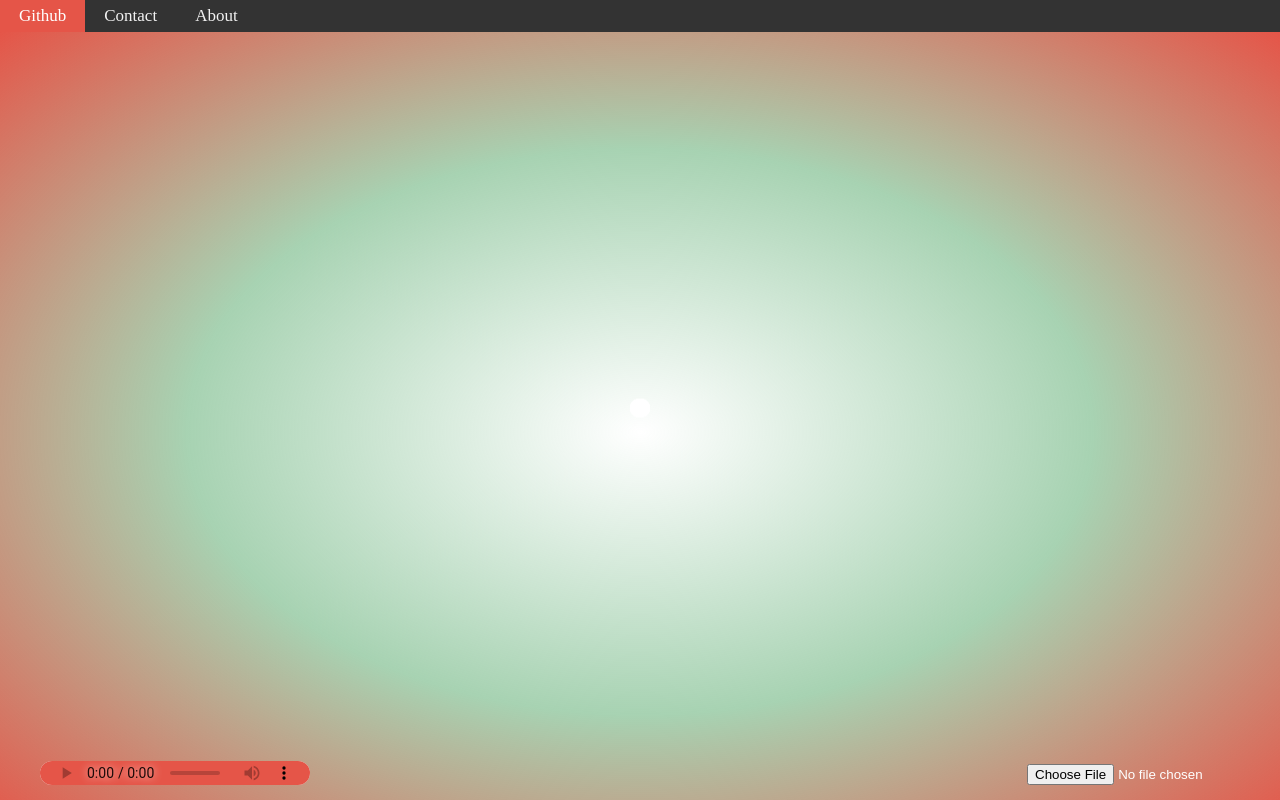
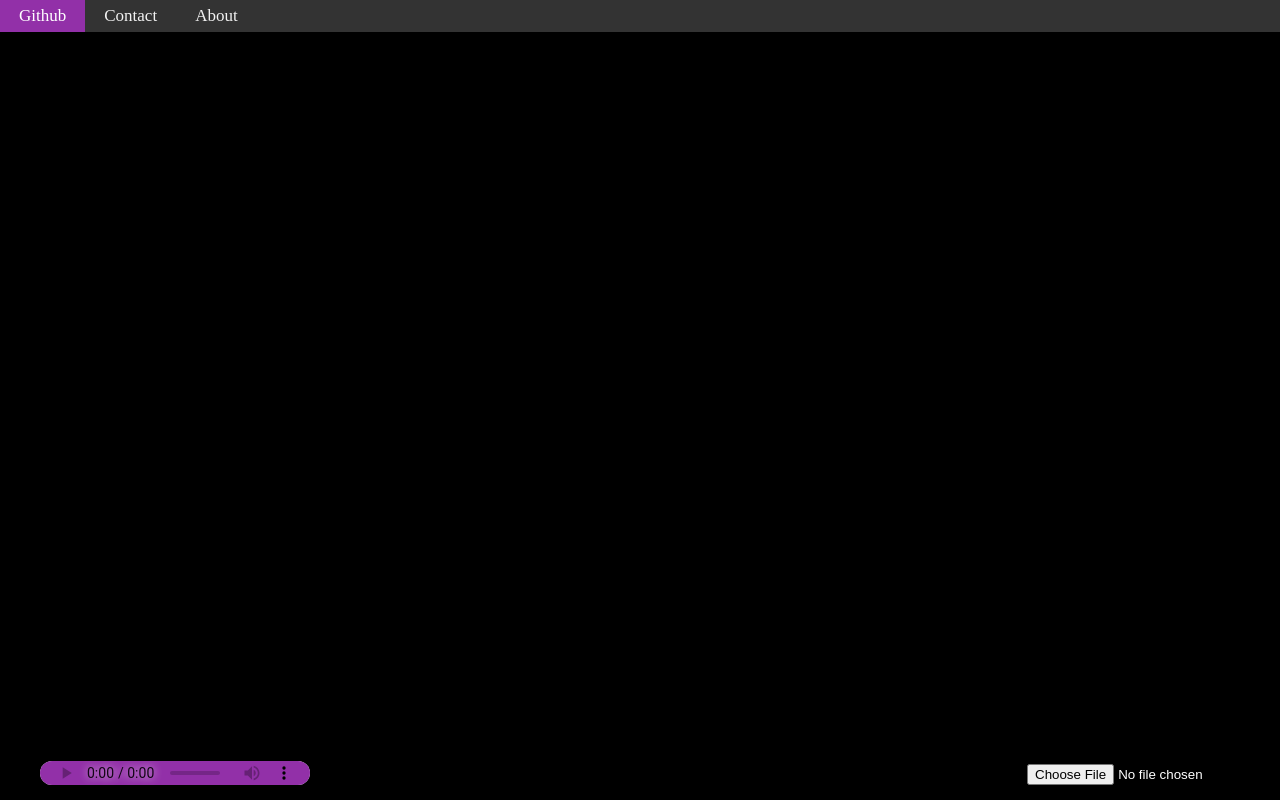
Before and after one commit to dlaucodes/JSProject, a website built with webpack: page index.html in a window 1280 px wide. Built offline with nearby package versions, Linux system fonts and the light colour scheme.

Commit message:
change visual

```diff
--- a/src/index.js
+++ b/src/index.js
@@ -22,7 +22,7 @@ document.addEventListener('DOMContentLoaded', ()=> {
     analyser.connect(audioContext.destination);
     analyser.fftSize = 512;
     const bufferLength = analyser.frequencyBinCount;
-    const dataArray = new Uint8Array(bufferLength);
+    const dataArray = new Uint8Array(bufferLength* 4);
 
 
     const barWidth = canvas.width/bufferLength;
@@ -40,38 +40,74 @@ document.addEventListener('DOMContentLoaded', ()=> {
 // })
 
     function drawVisualiser(bufferLength, x, barWidth, barHeight, dataArray){
-        for (let i = 2; i < bufferLength; i++){
-        barHeight = dataArray[i] * 0.4;
+        for (let i = 0; i < bufferLength; i++){
+        barHeight = dataArray[i] * 4;
         ctx.save();
         ctx.translate(canvas.width/2, canvas.height/2);
-        ctx.rotate(i * 3.2);
-        const hue = i * 5;
-        ctx.fillStyle = 'hsl(' + hue + ',70%,' + barHeight + '%)';
-        ctx.strokeStyle = 'white';
-        ctx.fillRect(barHeight/2, barHeight * 2, barWidth * 2, barHeight * 1.5);
-        ctx.strokeRect(barHeight/2, barHeight * 1.9, barWidth * 2, barHeight *2)
+        ctx.rotate(i * 6.184);
+        const hue = 272 + i * 0.05;
+        ctx.fillStyle = 'hsl(' + hue + ',100%,50%)'
+        ctx.beginPath();
+        ctx.arc(10, barHeight/2, barHeight/2, 0, Math.PI /4)
+        ctx.fill();
+        ctx.stroke();
+        x += barWidth;
+        ctx.restore();
 
-        ctx.strokeRect(barHeight/2, barHeight * 2, barWidth * 2, barHeight * 2)
-        x += barWidth
-        ctx.restore();
 
         }
 
-         for (let i = 2; i < bufferLength; i++){
-        barHeight = dataArray[i] * 0.4;
+        for (let i = 0; i < bufferLength; i++){
+        barHeight = dataArray[i] * 2.5;
         ctx.save();
         ctx.translate(canvas.width/2, canvas.height/2);
-        ctx.rotate(i * 3.2);
-        const hue =  i * 0.8;
-        ctx.fillStyle = 'white';
-        ctx.strokeStyle = 'transparent';
-        ctx.fillRect(barHeight/2, barHeight * 2, barWidth * 2, barHeight * 1.2);
-        ctx.strokeRect(barHeight/2, barHeight * 1.9, barWidth * 2, barHeight *2)
-
-        x += barWidth
+        ctx.rotate(-i * 5.184);
+        const hue = 180 + i * 0.02;
+        ctx.fillStyle = 'hsl(' + hue + ',100%,50%)'
+        ctx.beginPath();
+        ctx.arc(10, barHeight/2, barHeight/2, 0, Math.PI /8)
+        ctx.fill();
+        ctx.stroke();
+        x += barWidth;
         ctx.restore();
 
+
         }
+
+         for (let i = 0; i < bufferLength; i++){
+        barHeight = dataArray[i] * 2.5;
+        ctx.save();
+        ctx.translate(canvas.width/2, canvas.height/2);
+        ctx.rotate(i * 20.184);
+        const hue = 160 + i * 0.08;
+        ctx.fillStyle = 'hsl(' + hue + ',100%,50%)'
+        ctx.beginPath();
+        ctx.arc(50, barHeight/2, barHeight/2, 0, Math.PI /6)
+        ctx.fill();
+        ctx.stroke();
+        x += barWidth;
+        ctx.restore();
+
+
+        }
+
+          for (let i = 0; i < bufferLength; i++){
+        barHeight = dataArray[i] * 2.5;
+        ctx.save();
+        ctx.translate(canvas.width/2, canvas.height/2);
+        ctx.rotate(i * 2.184);
+        const hue = 150 + i * 0.08;
+        ctx.fillStyle = 'hsl(' + hue + ',100%,50%)'
+        ctx.beginPath();
+        ctx.arc(50, barHeight/2, barHeight/2, 0, Math.PI /6)
+        ctx.fill();
+        ctx.stroke();
+        x += barWidth;
+        ctx.restore();
+
+
+        }
+
 
     }
 
--- a/src/styles/style.scss
+++ b/src/styles/style.scss
@@ -8,7 +8,8 @@
     position: fixed;
     top: 50;
     left: 50;
-    background: radial-gradient(white, #46a15d79, #e55548, );
+    // background: radial-gradient(white, #46a15d79, #e55548, );
+    background: black;
     width: 100%;
     height: 100%;
 }
@@ -64,10 +65,10 @@
 
 /* Add a color to the active/current link */
 .topnav a.active {
-    background-color: #e55548;
+    background-color: #9230a8;
     color: white;
 }
 
 audio::-webkit-media-controls-panel {
-    background-color: #e55548;
+    background-color: #9230a8;
 }
```
Also changed, not shown: dist/main.css, dist/main.js.
